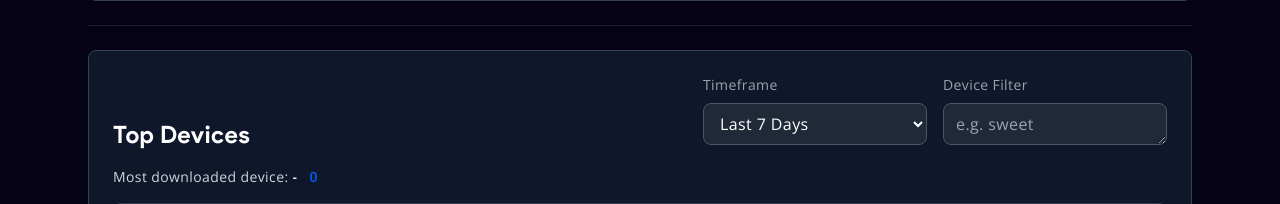
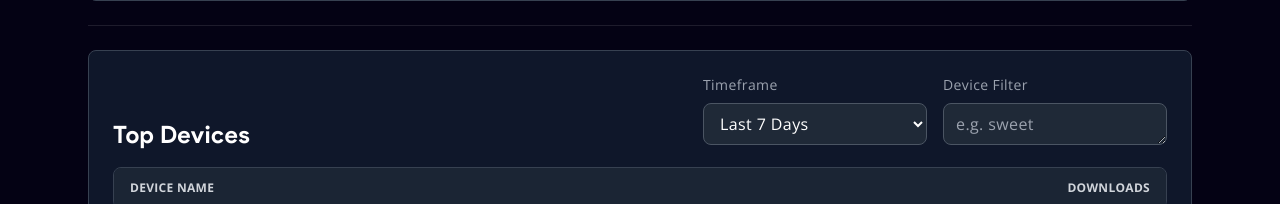
Before and after one commit to Evolution-X-Jenkins/cdn.evolution-x.org, a PHP site: page /stats in a window 1280 px wide. Shown: the part 1081-1285 px from the top of the page. Run offline with PHP 8.4, Linux system fonts and the light colour scheme; a stand-in replaces the project's code that opens the database connection; lists and menus that the app fills with data are empty; some libraries are stand-ins or nearby versions.

Commit message:
fix: Remove unused display for most downloaded device in stats dashboard

```diff
--- a/templates/stats.php
+++ b/templates/stats.php
@@ -82,11 +82,6 @@ ob_start();
                     ></textarea>
                 </div>
             </div>
-        </div>
-
-        <div class="mb-4 text-sm text-gray-300">
-            Most downloaded device: <span id="top-device-name" class="text-white font-semibold">-</span>
-            <span id="top-device-downloads" class="text-[#0060ff] font-semibold ml-2">0</span>
         </div>
 
         <div class="overflow-x-auto rounded-lg border border-gray-700">
```
